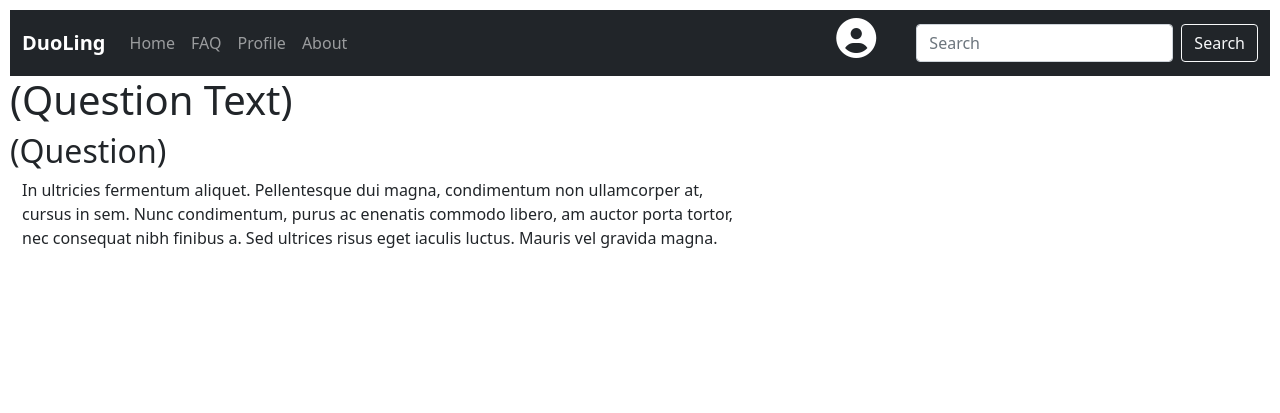
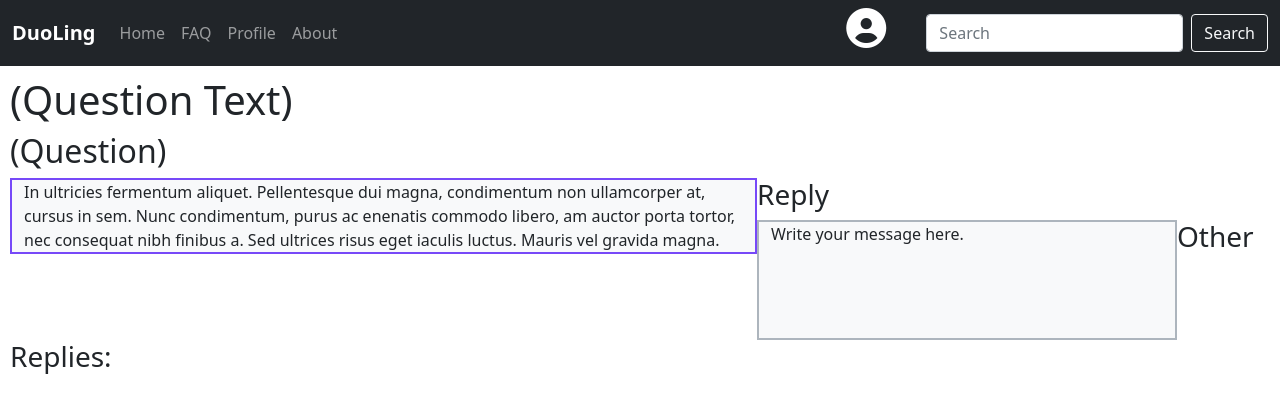
Before and after one commit to uzochi-dimkpa/ITSC-3155_Final-Project_Group-1, a Flask app: page /example in a window 1280 px wide. Shown: the top 413 px of the page. Run offline with Flask 2, Linux system fonts and the light colour scheme; parts of the project's set-up code (start-up, migrations or seed data) failed here and were passed over; some libraries are stand-ins or nearby versions.

Commit message:
Setting up elements on question-example page

```diff
--- a/static/styles/question-example.css
+++ b/static/styles/question-example.css
@@ -1,9 +1,19 @@
-body
+main
 {
     margin: 10px;
 }
 .container
 {
     width: 747px;
-    margin: 0;
+    position: relative;
+    float: left;
+    background-color: #F8F9FA;
+    border: 2px solid #7749F8;
 }
+
+.reply
+{
+    width: 420px;
+    min-height: 120px;
+    border: 2px solid #adb5bd;
+}
--- a/templates/question-example.html
+++ b/templates/question-example.html
@@ -13,5 +13,10 @@
     <div class="container">
         In ultricies fermentum aliquet. Pellentesque dui magna, condimentum non ullamcorper at, cursus in sem. Nunc condimentum, purus ac enenatis commodo libero, am auctor porta tortor, nec consequat nibh finibus a. Sed ultrices risus eget iaculis luctus. Mauris vel gravida magna.
     </div>
+    <h3>Reply</h3>
+    <div class="container reply">
+        Write your message here.
+    </div>
+    <h3>Other Replies:</h3>
 </main>
 {% endblock %}
```
